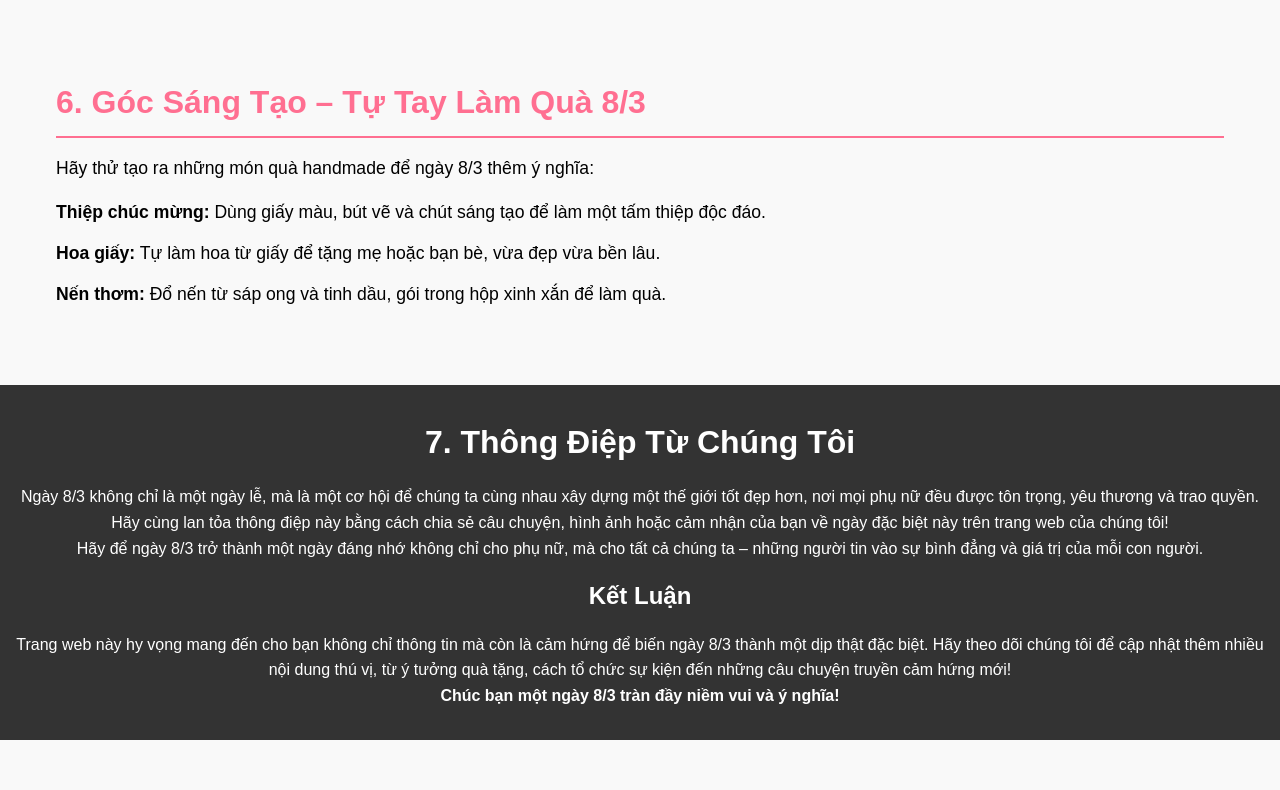
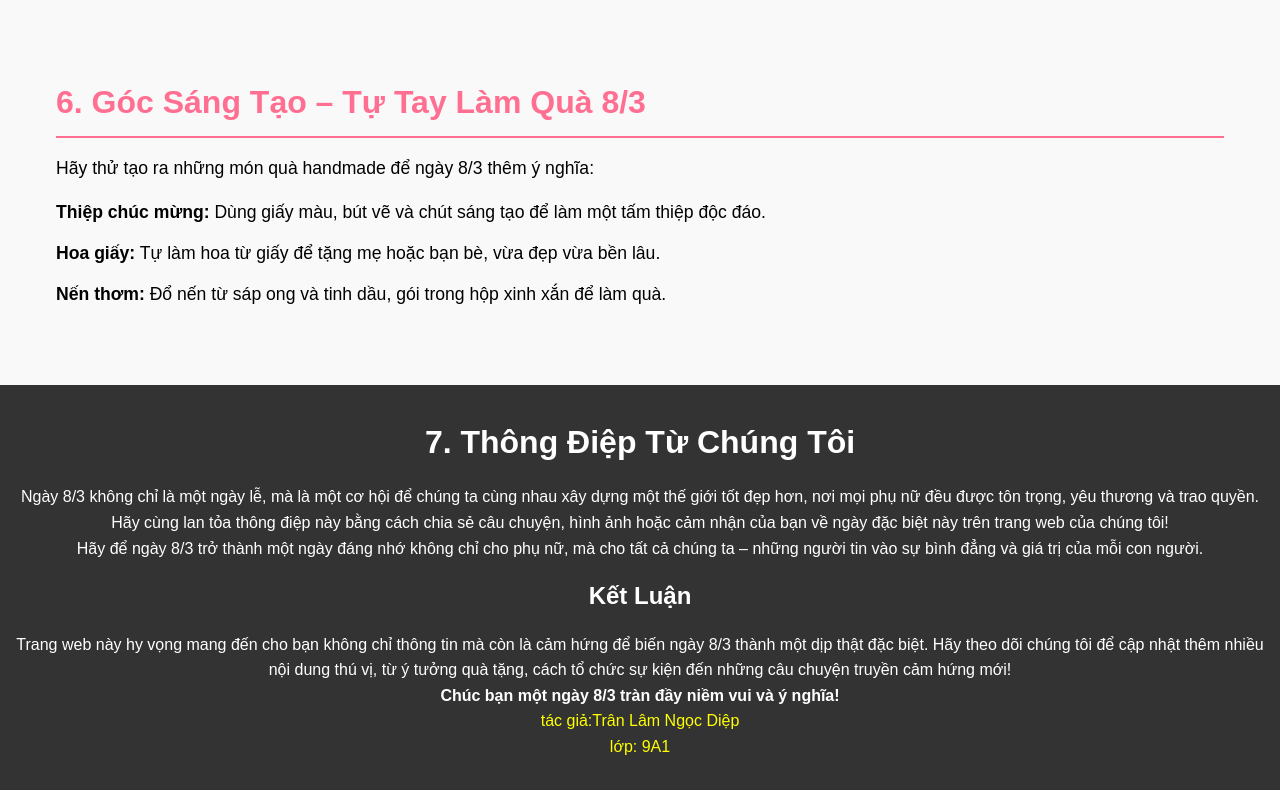
Before and after one commit to cyka8169/ngay8th3.github.io, a plain HTML site: page index.html in a window 1280 px wide. Shown: the part 3918-4708 px from the top of the page. Before the commit the page ends 4658 px from the top, so only its background shows below. Drawn offline with Linux system fonts and the light colour scheme.

Commit message:
Update index.html

```diff
--- a/index.html
+++ b/index.html
@@ -98,6 +98,7 @@
         <h3>Kết Luận</h3>
         <p>Trang web này hy vọng mang đến cho bạn không chỉ thông tin mà còn là cảm hứng để biến ngày 8/3 thành một dịp thật đặc biệt. Hãy theo dõi chúng tôi để cập nhật thêm nhiều nội dung thú vị, từ ý tưởng quà tặng, cách tổ chức sự kiện đến những câu chuyện truyền cảm hứng mới!</p>
         <p><strong>Chúc bạn một ngày 8/3 tràn đầy niềm vui và ý nghĩa!</strong></p>
+        <p style="color: yellow;">tác giả:Trân Lâm Ngọc Diệp <br>lớp: 9A1</p>
     </footer>
 </body>
 </html>
```
